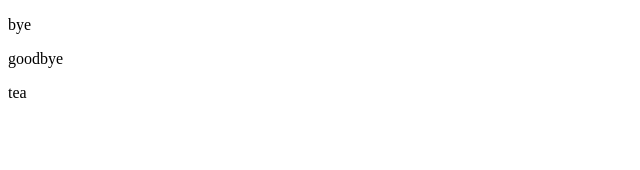
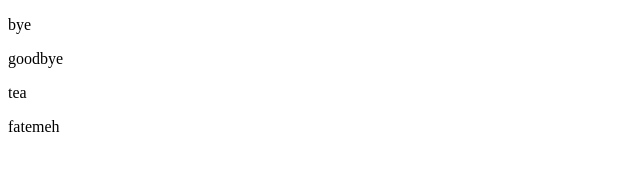
Before and after one commit to fatemcell/project4, a plain HTML site: page index.html in a window 1280 px wide. Shown: the full height of the page, 0-640 px from the left. Drawn offline with Linux system fonts and the light colour scheme.

Commit message:
Update index.html

```diff
--- a/index.html
+++ b/index.html
@@ -9,5 +9,6 @@
     <p>bye</p>
     <p>goodbye</p>
     <p>tea</p>
+    fatemeh
 </body>
 </html>
```
